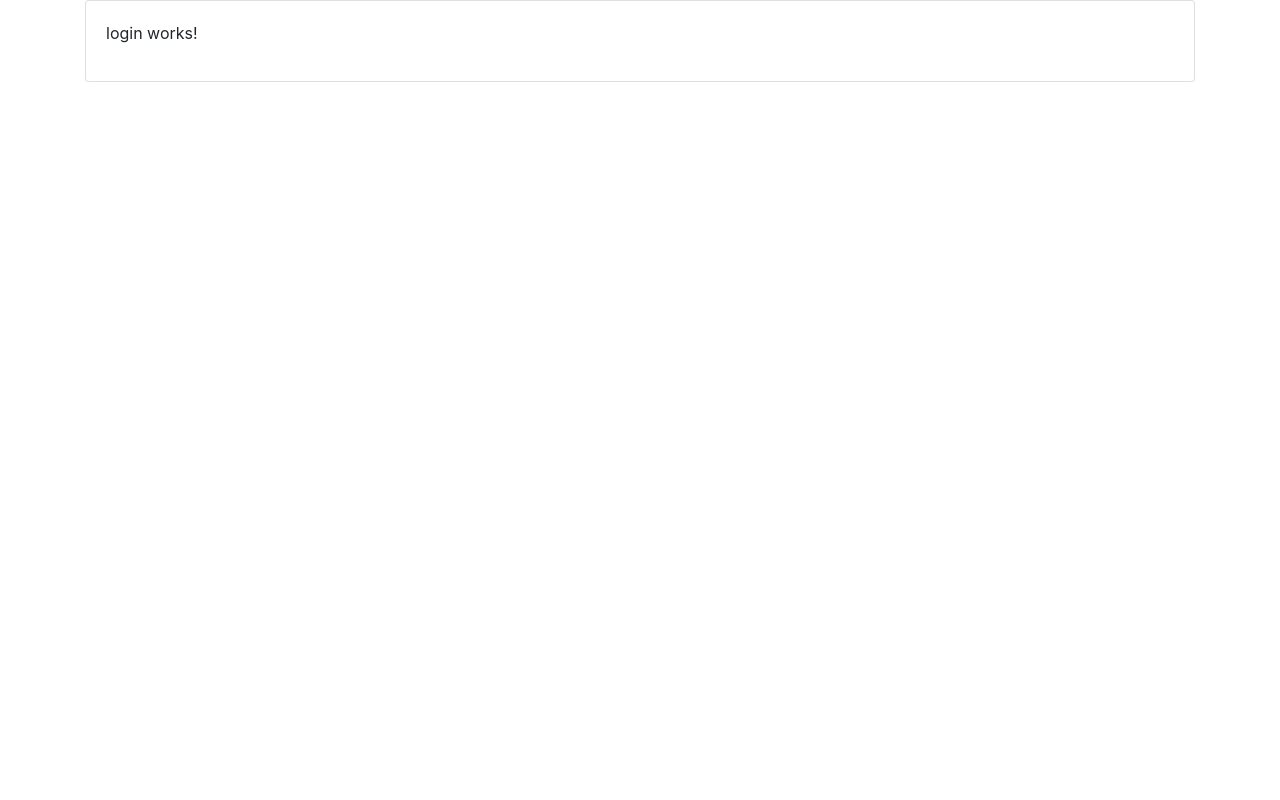
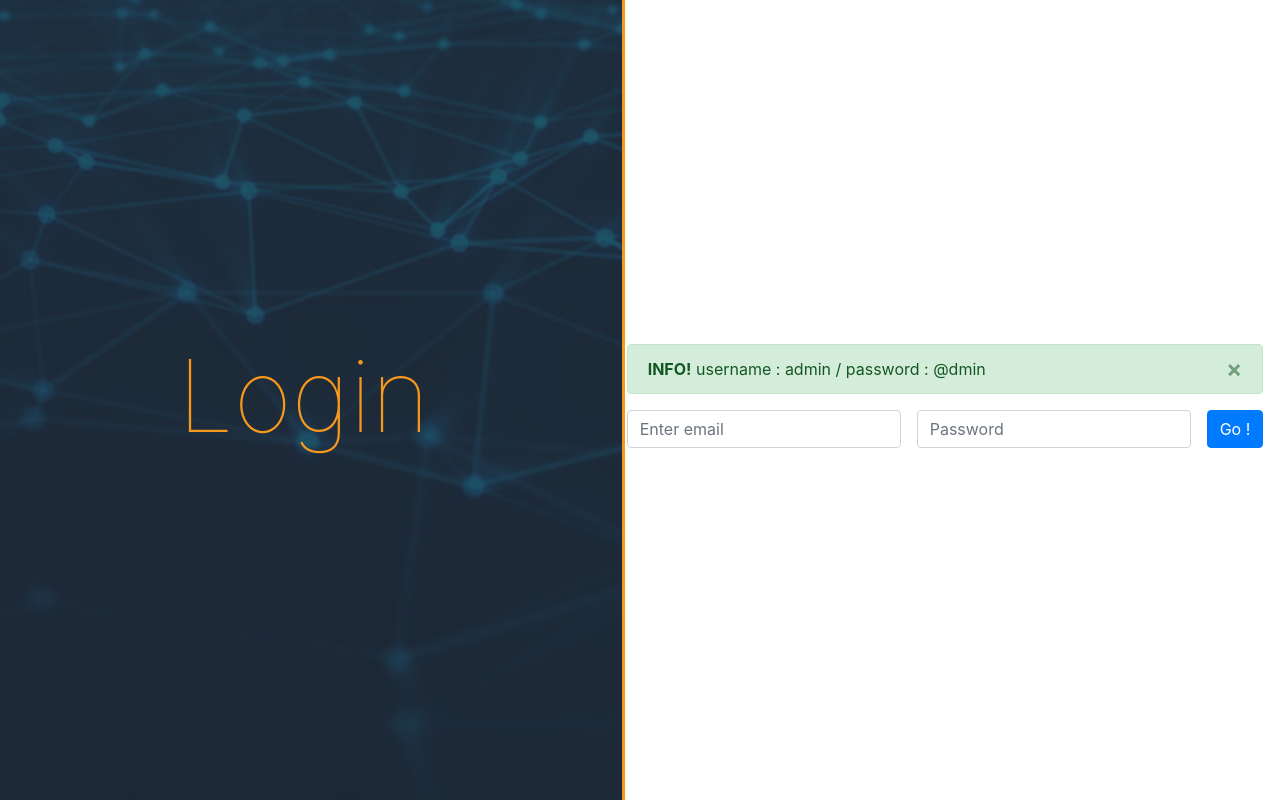
Before and after one commit to mrabusalah/teckathon, an Angular app in the folder UI/amazon-project-ui/: page /login in a window 1280 px wide. Built offline with nearby package versions, Linux system fonts and the light colour scheme.

Commit message:
feat: adding login page HTML / CSS into UI By AS

```diff
--- a/UI/amazon-project-ui/src/app/app.component.html
+++ b/UI/amazon-project-ui/src/app/app.component.html
@@ -10,13 +10,9 @@
 
 <body>
 
-<div class="container">
-  <div class="card">
-    <div class="card-body">
-      <router-outlet></router-outlet>
-    </div>
-  </div>
-</div>
+
+<router-outlet></router-outlet>
+
 
 </body>
 
--- a/UI/amazon-project-ui/src/app/login/login.component.css
+++ b/UI/amazon-project-ui/src/app/login/login.component.css
@@ -0,0 +1,25 @@
+.root {
+  width: 100%;
+  height: 100vh;
+}
+
+.home-image-bg {
+  border: solid #f6981c;
+  border-width: 0 3px 0 0;
+  padding: 0 !important;
+  margin: 0;
+  background-image: url('src/assets/images/what-is-human-in-the-loop.png');
+  background-size: cover;
+  background-attachment: fixed;
+}
+
+.home-login {
+  padding: 0;
+  margin: 0;
+}
+
+.home-image-bg h1 {
+  color: #f6981c;
+  font-size: 100px;
+  font-weight: 100 !important;
+}
--- a/UI/amazon-project-ui/src/app/login/login.component.html
+++ b/UI/amazon-project-ui/src/app/login/login.component.html
@@ -1 +1,27 @@
-<p>login works!</p>
+<div class="row root">
+  <div class="col-lg-6 col-sm-12 home-image-bg">
+    <div class="h-100 d-flex justify-content-center align-items-center">
+      <h1>Login</h1>
+    </div>
+  </div>
+  <div class="col-lg-6 col-sm-12 home-login h-100 d-flex justify-content-center align-items-center">
+    <div>
+      <div class="alert alert-success alert-dismissible fade show" role="alert">
+        <strong>INFO!</strong> username : admin / password : @dmin
+        <button type="button" class="close" data-dismiss="alert" aria-label="Close">
+          <span aria-hidden="true">&times;</span>
+        </button>
+      </div>
+      <form class="form-inline">
+        <div class="form-group mb-2">
+          <input type="email" class="form-control" id="exampleInputEmail1" aria-describedby="emailHelp"
+                 placeholder="Enter email">
+        </div>
+        <div class="form-group mx-sm-3 mb-2">
+          <input type="password" class="form-control" id="inputPassword2" placeholder="Password">
+        </div>
+        <button type="submit" class="btn btn-primary mb-2">Go !</button>
+      </form>
+    </div>
+  </div>
+</div>
```
Also changed, not shown: UI/amazon-project-ui/src/assets/images/what-is-human-in-the-loop.png (added).
